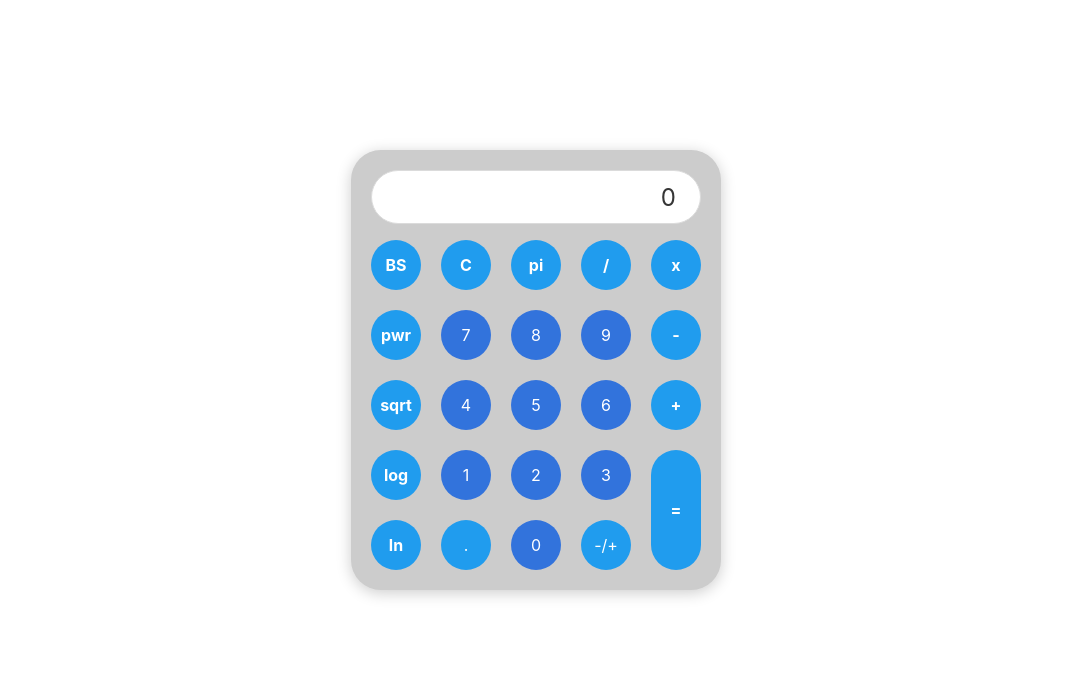
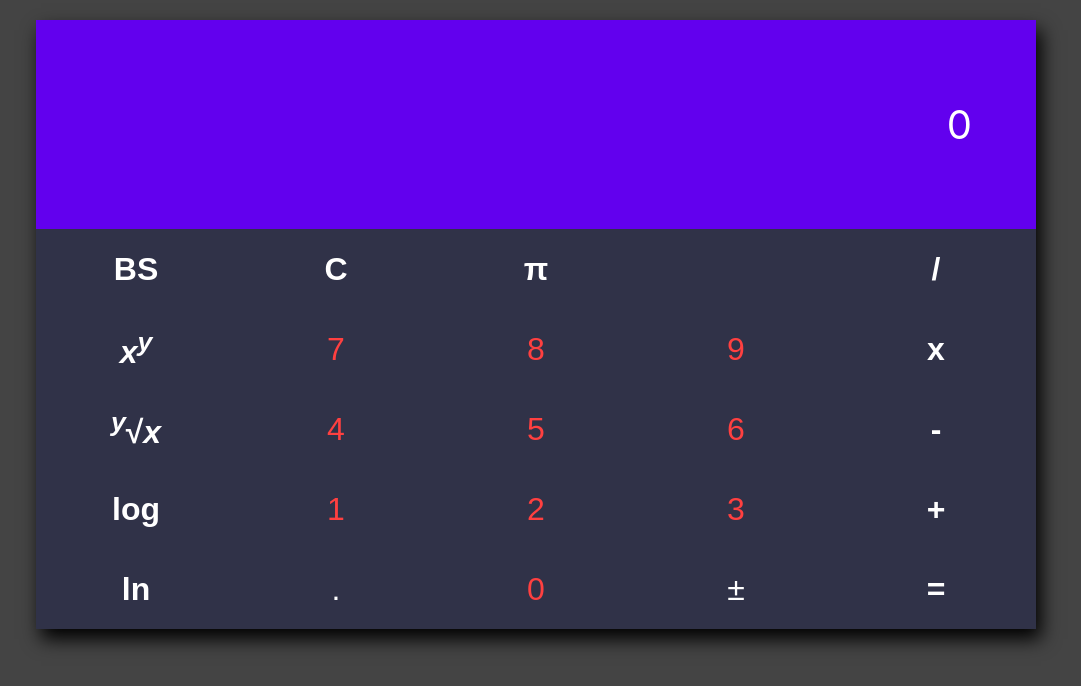
Before and after one commit to pleavitt/calculator, a React (Create React App) app: page / in a window 1280 px wide. Shown: the top 686 px of the page, without its empty margins (104-1185 px from the left). Built offline with nearby package versions, Linux system fonts and the light colour scheme.

Commit message:
UI Rewrite

```diff
--- a/src/App.css
+++ b/src/App.css
@@ -1,195 +1,73 @@
-.container {
-  display: flex;
-  flex-direction: column;
-  align-items: center;
-  padding-top: 150px;
-}
-
-.calculator {
-  display: grid;
-  grid-template-columns: repeat(5, 50px);
-  grid-template-rows: 50px 50px 50px 50px 50px 50px;
-  grid-gap: 20px;
-  grid-template-areas: "display display display display display" " backspace clear pi divide multiply" "power seven eight nine subtract" "square_root four five six add" "log10 one two three equals" "ln decimal zero negate equals"
-}
-
-.box {
-  box-shadow: 0px 3px 15px rgba(163, 92, 92, 0.2);
-}
-
-@keyframes glowing {
-  0% {
-    box-shadow: 0 0 -10px #ff0011;
-  }
-  40% {
-    box-shadow: 0 0 8px #ff0011;
-  }
-  60% {
-    box-shadow: 0 0 8px #ff0011;
-  }
-  100% {
-    box-shadow: 0 0 -10px #ff0011;
-  }
-}
-
-.error {
-  animation: glowing 3s;
-  animation-iteration-count: 3;
-}
-
 .bold {
   font-weight: bolder;
 }
 
-.display {
-  padding-bottom: 30px;
-  grid-area: display;
-  text-align: right;
-  vertical-align: bottom;
-  background-color: lightgray;
+.container {
+  background-color: #444;
+  padding: 20px 10px 0px 10px;
+  height: 100vh;
+  display: flex;
+  flex-direction: column;
+  align-items: center;
 }
 
-#one {
-  grid-area: one;
-  width: 100%;
-  height: 100%;
-  font-family: -apple-system, BlinkMacSystemFont, Segoe UI, Roboto, Oxygen-Sans, Ubuntu, Cantarell, Helvetica Neue, sans-serif;
+.calculator {
+  display: flex;
+  flex-direction: column;
+  align-items: center;
+  box-shadow: 5px 10px 18px #000;
+  min-width: 400px;
+  max-width: 1000px;
 }
 
-#two {
-  grid-area: two;
+.buttonRow {
+  display: flex;
+  flex-direction: row;
+  align-items: center;
+  justify-content: center;
   width: 100%;
-  height: 100%;
+  background-color: #303248;
 }
 
-#three {
-  grid-area: three;
-  width: 100%;
-  height: 100%;
+button {
+  width: 19vw;
+  font-size: 2em;
+  color: white;
+  min-height: 10vh;
+  border: none;
+  background-color: #303248;
 }
 
-#four {
-  grid-area: four;
-  width: 100%;
-  height: 100%;
+button:hover {
+  background-color: #1e202c;
 }
 
-#five {
-  grid-area: five;
-  width: 100%;
-  height: 100%;
+.exponent {
+  font-size: 0.8em;
 }
 
-#six {
-  grid-area: six;
-  width: 100%;
-  height: 100%;
+.sqrt {
+  text-decoration: overline;
 }
 
-#seven {
-  grid-area: seven;
-  width: 100%;
-  height: 100%;
+img {
+  width: 40%;
 }
 
-#eight {
-  grid-area: eight;
-  width: 100%;
-  height: 100%;
+.lcd {
+  background-color: #6200ee;
+  color: white;
+  width: 100vw;
+  text-align: right;
+  font-size: 5vh;
+  padding: 10vh 0 10vh 0;
+  max-width: 1000px;
 }
 
-#nine {
-  grid-area: nine;
-  width: 100%;
-  height: 100%;
+.result {
+  padding: 0 5vw 0 0;
 }
 
-#zero {
-  grid-area: zero;
-  width: 100%;
-  height: 100%;
+.number {
+  color: #ff4040
 }
-
-#backspace {
-  grid-area: backspace;
-  width: 100%;
-  height: 100%;
-}
-
-#clear {
-  grid-area: clear;
-  width: 100%;
-  height: 100%;
-}
-
-#power {
-  grid-area: power;
-  width: 100%;
-  height: 100%;
-}
-
-#divide {
-  grid-area: divide;
-  width: 100%;
-  height: 100%;
-}
-
-#pi {
-  grid-area: pi;
-  width: 100%;
-  height: 100%;
-}
-
-#log10 {
-  grid-area: log10;
-  width: 100%;
-  height: 100%;
-}
-
-#ln {
-  grid-area: ln;
-  width: 100%;
-  height: 100%;
-}
-
-#multiply {
-  grid-area: multiply;
-  width: 100%;
-  height: 100%;
-}
-
-#subtract {
-  grid-area: subtract;
-  width: 100%;
-  height: 100%;
-}
-
-#add {
-  grid-area: add;
-  width: 100%;
-  height: 100%;
-}
-
-#equals {
-  grid-area: equals;
-  width: 100%;
-  height: 100%;
-}
-
-#decimal {
-  grid-area: decimal;
-  width: 100%;
-  height: 100%;
-}
-
-#negate {
-  grid-area: negate;
-  width: 100%;
-  height: 100%;
-}
-
-#square_root {
-  grid-area: square_root;
-  width: 100%;
-  height: 100%;
-}
--- a/src/App.js
+++ b/src/App.js
@@ -1,8 +1,13 @@
 import React, { Component } from 'react';
-import { inputButtons, opButtons } from './buttons';
+import { buttonRow1, buttonRow2, buttonRow3, buttonRow4, buttonRow5 } from './buttons';
 
 import './App.css';
-import './css/mystyles.css';
+
+const Display = props => (
+  <div className="lcd">
+    <div className="result">{props.display}</div>
+  </div>
+);
 
 class App extends Component {
   constructor(props) {
@@ -73,7 +78,7 @@ class App extends Component {
           isLastActionOp: false,
           isDisplayInput: true,
         });
-      } else if (event.target.id === 'backspace' && !isLastActionOp) {
+      } else if (event.target.id === 'backspace' && !isLastActionOp && isDisplayInput) {
         this.setState({
           display: display.length === 1 ? 0 : display.slice(0, -1),
           isLastActionOp: false,
@@ -86,11 +91,7 @@ class App extends Component {
   handleOpClick(event) {
     const { operation, left, right, display, isLastActionOp, isDisplayInput, error } = this.state;
 
-    if (
-      event.target.innerHTML === 'log' ||
-      event.target.innerHTML === 'ln' ||
-      event.target.innerHTML === 'pi'
-    ) {
+    if (event.target.id === 'log' || event.target.id === 'ln' || event.target.id === 'pi') {
       this.setState({
         operation: event.target.id,
         left: display > 0 ? display : left,
@@ -156,28 +157,67 @@ class App extends Component {
   }
 
   render() {
-    const { display, error } = this.state;
-    const renderedInputButtons = inputButtons.map(b => (
+    const { display } = this.state;
+
+    const rowOneButtons = buttonRow1.map(b => (
       <button
-        id={b.gridClass}
-        className={`${b.isNumber ? 'is-link' : 'is-info'} ${b.cssClass} button is-rounded`}
+        id={b.id}
+        className={`${b.isNumber ? 'number' : ''} ${b.cssClass}`}
         key={b.text}
         text={b.text}
+        disabled={b.disabled}
         type="button"
-        onClick={this.handleInputClick}
+        onClick={b.functionButton ? this.handleOpClick : this.handleInputClick}
       >
         {b.text}
       </button>
     ));
 
-    const renderedOpButtons = opButtons.map(b => (
+    const rowTwoButtons = buttonRow2.map(b => (
       <button
-        id={b.gridClass}
-        className={`${b.isNumber ? 'is-link' : 'is-info'} ${b.cssClass} button is-rounded`}
+        id={b.id}
+        className={`${b.isNumber ? 'number' : ''} ${b.cssClass}`}
         key={b.text}
         text={b.text}
         type="button"
-        onClick={this.handleOpClick}
+        onClick={b.functionButton ? this.handleOpClick : this.handleInputClick}
+        dangerouslySetInnerHTML={{ __html: b.text }}
+      />
+    ));
+
+    const rowThreeButtons = buttonRow3.map(b => (
+      <button
+        id={b.id}
+        className={`${b.isNumber ? 'number' : ''} ${b.cssClass}`}
+        key={b.text}
+        text={b.text}
+        type="button"
+        onClick={b.functionButton ? this.handleOpClick : this.handleInputClick}
+        dangerouslySetInnerHTML={{ __html: b.text }}
+      />
+    ));
+
+    const rowFourButtons = buttonRow4.map(b => (
+      <button
+        id={b.id}
+        className={`${b.isNumber ? 'number' : ''} ${b.cssClass}`}
+        key={b.text}
+        text={b.text}
+        type="button"
+        onClick={b.functionButton ? this.handleOpClick : this.handleInputClick}
+      >
+        {b.text}
+      </button>
+    ));
+
+    const rowFiveButtons = buttonRow5.map(b => (
+      <button
+        id={b.id}
+        className={`${b.isNumber ? 'number' : ''} ${b.cssClass}`}
+        key={b.text}
+        text={b.text}
+        type="button"
+        onClick={b.functionButton ? this.handleOpClick : this.handleInputClick}
       >
         {b.text}
       </button>
@@ -185,17 +225,13 @@ class App extends Component {
 
     return (
       <div className="container">
-        <div className="box">
-          <div className="calculator">
-            <input
-              type="text"
-              value={display}
-              readOnly
-              className={`${error === '' ? '' : 'error'} display input is-large is-rounded`}
-            />
-            {renderedInputButtons}
-            {renderedOpButtons}
-          </div>
+        <div className="calculator">
+          <Display display={display} />
+          <div className="buttonRow">{rowOneButtons}</div>
+          <div className="buttonRow">{rowTwoButtons}</div>
+          <div className="buttonRow">{rowThreeButtons}</div>
+          <div className="buttonRow">{rowFourButtons}</div>
+          <div className="buttonRow">{rowFiveButtons}</div>
         </div>
       </div>
     );
--- a/src/buttons.js
+++ b/src/buttons.js
@@ -1,132 +1,165 @@
-export const opButtons = [
+export const buttonRow1 = [
   {
-    text: 'pwr',
-    gridClass: 'power',
+    text: 'BS',
+    id: 'backspace',
     cssClass: 'bold',
+    functionButton: false,
+  },
+  {
+    text: 'C',
+    id: 'clear',
+    cssClass: 'bold',
+    functionButton: false,
+  },
+  {
+    text: 'π',
+    id: 'pi',
+    cssClass: 'bold',
+    functionButton: true,
+  },
+
+  {
+    text: '',
+    functionButton: false,
+    disabled: true,
   },
 
   {
     text: '/',
-    gridClass: 'divide',
+    id: 'divide',
     cssClass: 'bold',
+    functionButton: true,
   },
+];
 
+export const buttonRow2 = [
   {
-    text: 'log',
-    gridClass: 'log10',
+    text: '<i>x<sup><span className="exponent">y</span></sup></i>',
+    id: 'power',
     cssClass: 'bold',
+    functionButton: true,
   },
-
   {
-    text: 'ln',
-    gridClass: 'ln',
-    cssClass: 'bold',
+    text: '7',
+    id: 'seven',
+    isNumber: true,
+    functionButton: false,
   },
-
+  {
+    text: '8',
+    id: 'eight',
+    isNumber: true,
+    functionButton: false,
+  },
+  {
+    text: '9',
+    id: 'nine',
+    isNumber: true,
+    functionButton: false,
+  },
   {
     text: 'x',
-    gridClass: 'multiply',
+    id: 'multiply',
     cssClass: 'bold',
+    functionButton: true,
+  },
+];
+
+export const buttonRow3 = [
+  {
+    text: '<sup><i>y</i></sup>√<span className="sqrt"><i>x</i></span>',
+    id: 'square_root',
+    cssClass: 'bold',
+    functionButton: true,
+  },
+  {
+    text: '4',
+    id: 'four',
+    isNumber: true,
+    functionButton: false,
+  },
+  {
+    text: '5',
+    id: 'five',
+    isNumber: true,
+    functionButton: false,
+  },
+  {
+    text: '6',
+    id: 'six',
+    isNumber: true,
+    functionButton: false,
   },
 
   {
     text: '-',
-    gridClass: 'subtract',
+    id: 'subtract',
     cssClass: 'bold',
+    functionButton: true,
+  },
+];
+
+export const buttonRow4 = [
+  {
+    text: 'log',
+    id: 'log10',
+    cssClass: 'bold',
+    functionButton: true,
+  },
+  {
+    text: '1',
+    id: 'one',
+    isNumber: true,
+    functionButton: false,
+  },
+  {
+    text: '2',
+    id: 'two',
+    isNumber: true,
+    functionButton: false,
+  },
+  {
+    text: '3',
+    id: 'three',
+    isNumber: true,
+    functionButton: false,
+  },
+  {
+    text: '+',
+    id: 'add',
+    cssClass: 'bold',
+    functionButton: true,
+  },
+];
+
+export const buttonRow5 = [
+  {
+    text: 'ln',
+    id: 'ln',
+    cssClass: 'bold',
+    functionButton: true,
   },
 
   {
-    text: '+',
-    gridClass: 'add',
-    cssClass: 'bold',
-  },
-
-  {
-    text: 'sqrt',
-    gridClass: 'square_root',
-    cssClass: 'bold',
-  },
-
-  {
-    text: '=',
-    gridClass: 'equals',
-    cssClass: 'bold',
-  },
-
-  {
-    text: 'pi',
-    gridClass: 'pi',
-    cssClass: 'bold',
-  },
-];
-
-export const inputButtons = [
-  {
-    text: 'BS',
-    gridClass: 'backspace',
-    cssClass: 'bold',
-  },
-  {
-    text: 'C',
-    gridClass: 'clear',
-    cssClass: 'bold',
-  },
-  {
-    text: '7',
-    gridClass: 'seven',
-    isNumber: true,
-  },
-  {
-    text: '8',
-    gridClass: 'eight',
-    isNumber: true,
-  },
-  {
-    text: '9',
-    gridClass: 'nine',
-    isNumber: true,
-  },
-  {
-    text: '4',
-    gridClass: 'four',
-    isNumber: true,
-  },
-  {
-    text: '5',
-    gridClass: 'five',
-    isNumber: true,
-  },
-  {
-    text: '6',
-    gridClass: 'six',
-    isNumber: true,
-  },
-  {
-    text: '1',
-    gridClass: 'one',
-    isNumber: true,
-  },
-  {
-    text: '2',
-    gridClass: 'two',
-    isNumber: true,
-  },
-  {
-    text: '3',
-    gridClass: 'three',
-    isNumber: true,
-  },
-  {
     text: '.',
-    gridClass: 'decimal',
+    id: 'decimal',
+    functionButton: false,
   },
   {
     text: '0',
-    gridClass: 'zero',
+    id: 'zero',
     isNumber: true,
+    functionButton: false,
   },
   {
-    text: '-/+',
-    gridClass: 'negate',
+    text: '±',
+    id: 'negate',
+    functionButton: false,
+  },
+  {
+    text: '=',
+    id: 'equals',
+    cssClass: 'bold',
+    functionButton: true,
   },
 ];
```
Also changed, not shown: src/tag-with-cancel.svg (added).
